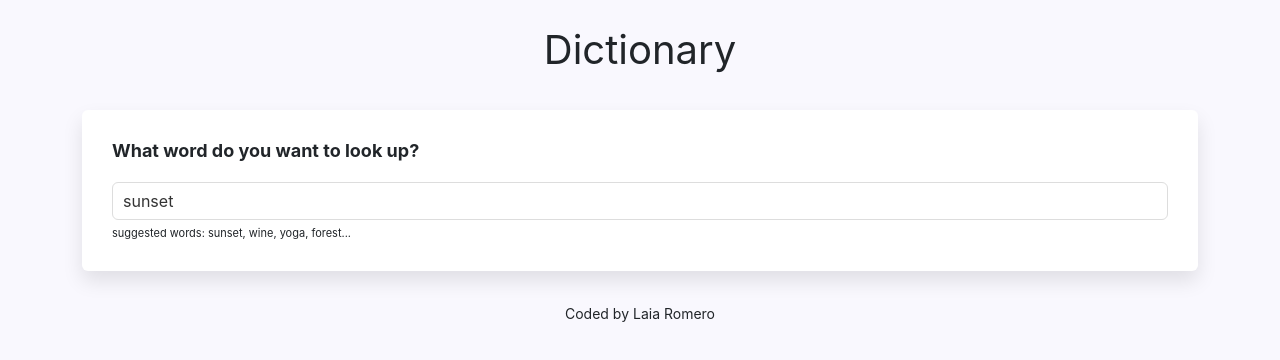
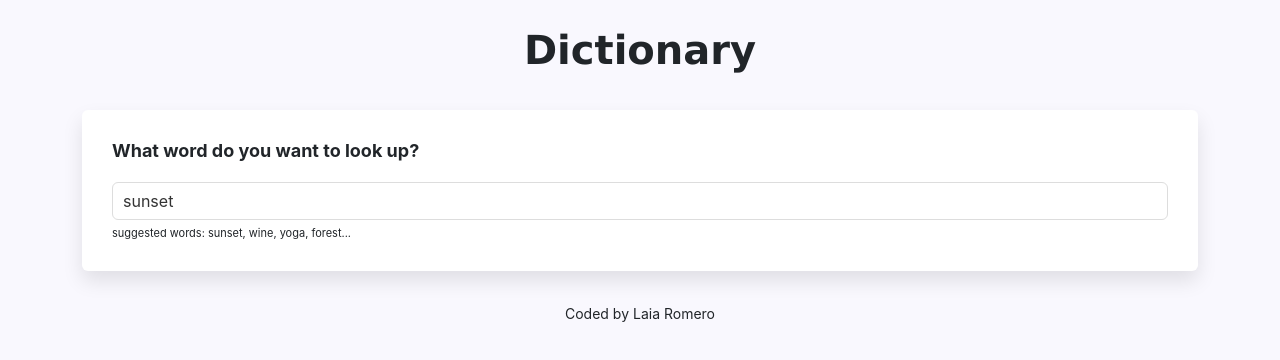
Before and after one commit to romerolaia/dictionary-project, a React (Create React App) app: page / in a window 1280 px wide. Shown: the top 360 px of the page. Built offline with nearby package versions, Linux system fonts and the light colour scheme; no server answers.

Commit message:
style update

```diff
--- a/src/App.css
+++ b/src/App.css
@@ -19,4 +19,6 @@ a{
   margin-bottom: 30px;
   font-size: 40px;
   text-align: center;
+  font-family:Verdana, Geneva, Tahoma, sans-serif;
+  font-weight: bold;
 }
```
